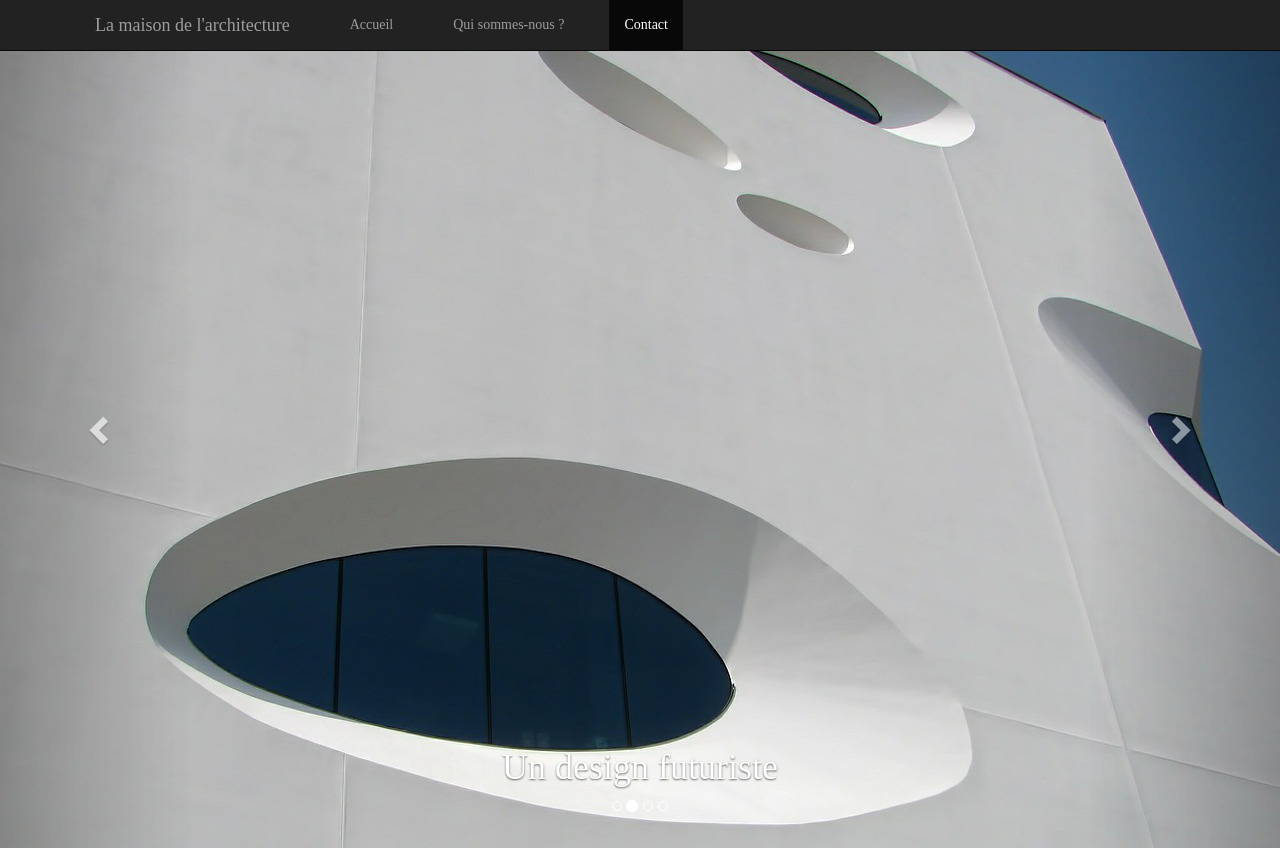
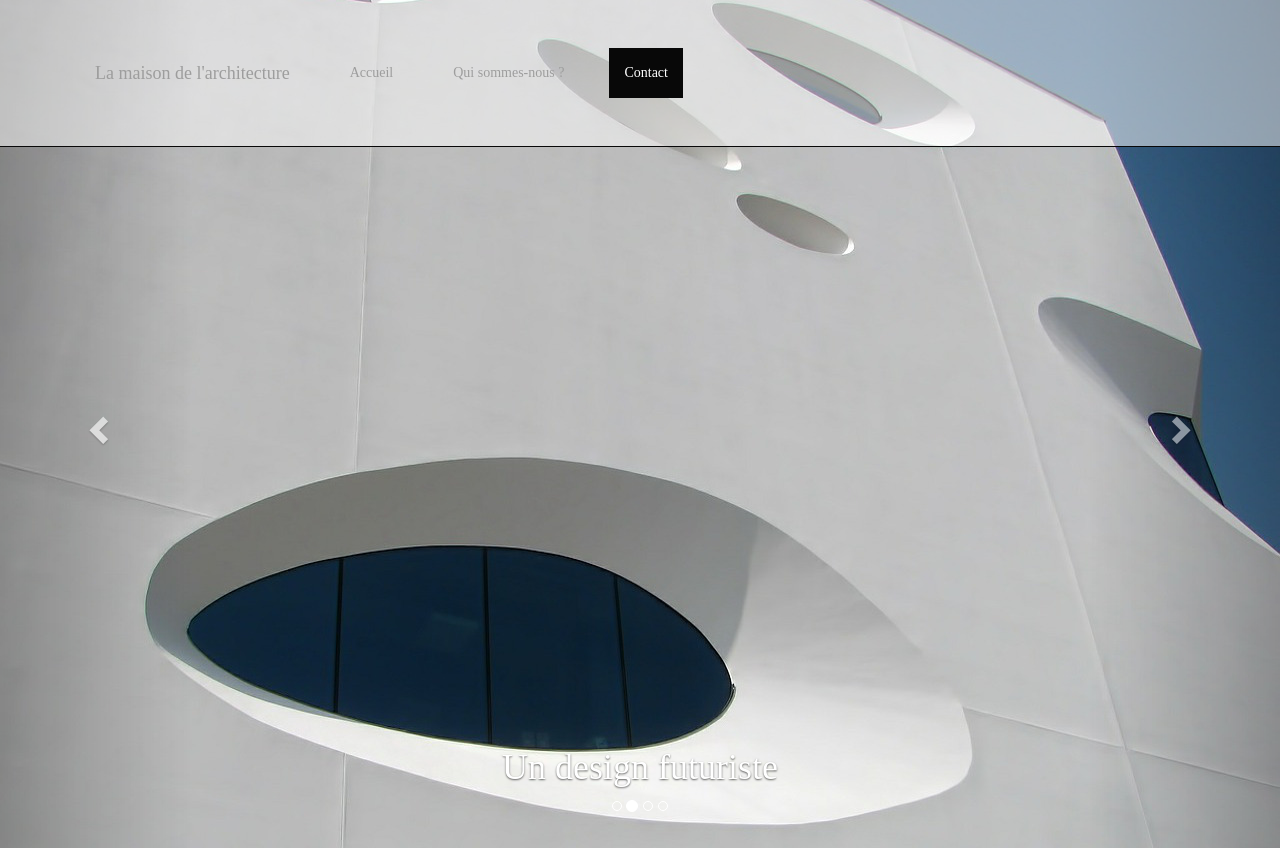
Before and after one commit to alexgirel/git_activite_2, a plain HTML site: page index.html in a window 1280 px wide. Shown: the top 848 px of the page. Drawn offline with nearby package versions, Linux system fonts and the light colour scheme.

Commit message:
Ajout de Jumbotron sur la navigation du fichier index.html

```diff
--- a/index.html
+++ b/index.html
@@ -69,7 +69,7 @@
   <body id="page-top" data-spy="scroll" data-target=".navbar">
 
     <header>
-        <nav class="navbar navbar-inverse navbar-fixed-top" role="navigation">
+        <nav class="navbar navbar-inverse navbar-fixed-top jumbotron" role="navigation">
           <!-- Navigation
           ================================================== -->
           <div class="navbar-header">
```
